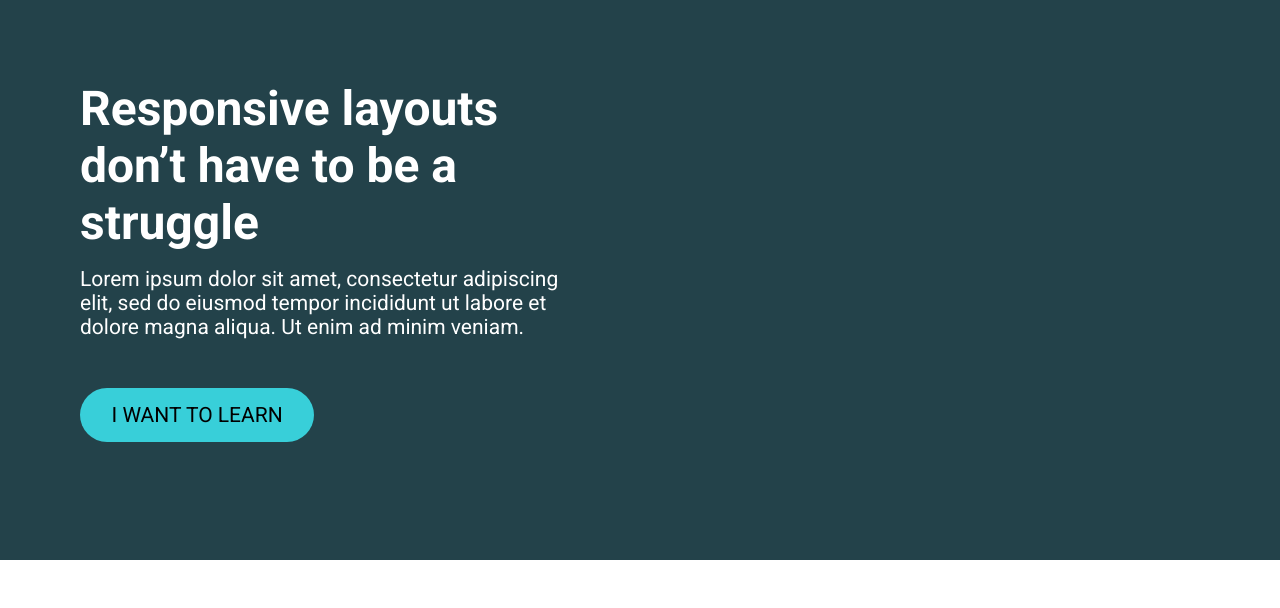
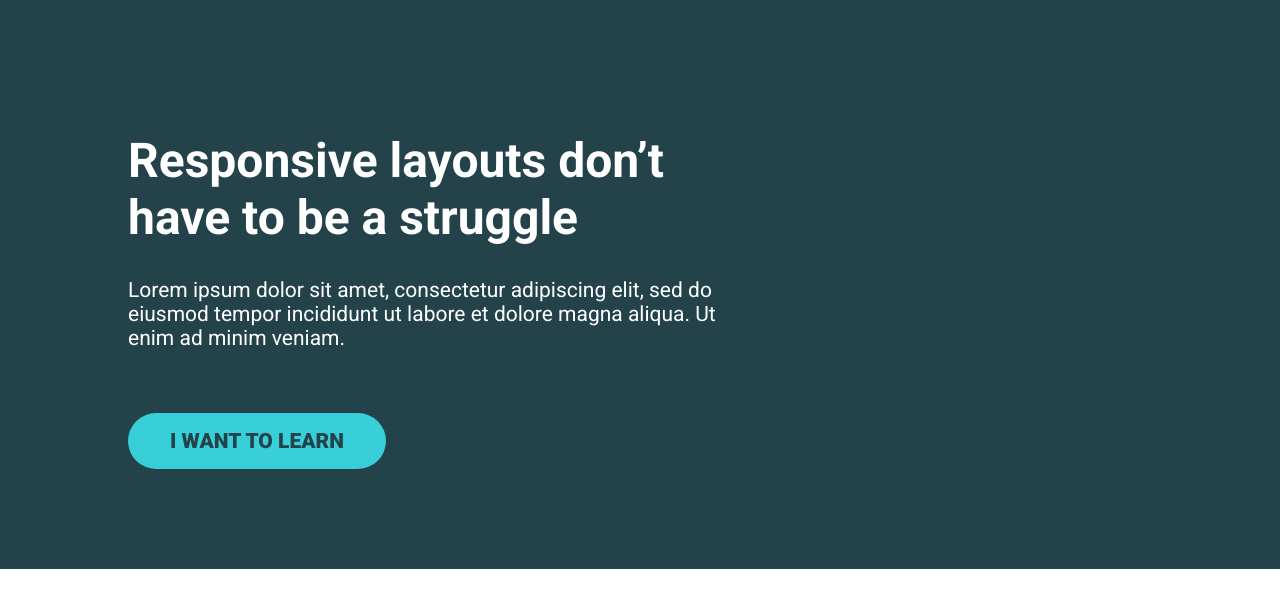
Before and after one commit to FearStreet18/conquering_responsive_layouts, a plain HTML site: page Challenge 03/index.html in a window 1280 px wide. Drawn offline with Linux system fonts and the light colour scheme.

Commit message:
Challenge 03 solution improvised

```diff
--- a/Challenge 03/index.html
+++ b/Challenge 03/index.html
@@ -13,11 +13,13 @@
     <body>
         <div class="page-wrapper">
             <div class="container">
-                <h1 class="heading">Responsive layouts don’t have to be a struggle</h1>
-                <p class="description">Lorem ipsum dolor sit amet, consectetur adipiscing elit, sed do eiusmod
-                    tempor incididunt ut labore et dolore magna aliqua. Ut enim ad minim
-                    veniam.</p>
-                <a href="" class="btn" target="_blank">I WANT TO LEARN</a>
+                <div class="hero__text">
+                    <h1 class="heading">Responsive layouts don’t have to be a struggle</h1>
+                    <p class="description">Lorem ipsum dolor sit amet, consectetur adipiscing elit, sed do eiusmod
+                        tempor incididunt ut labore et dolore magna aliqua. Ut enim ad minim
+                        veniam.</p>
+                    <a href="#" class="btn" target="_blank">I WANT TO LEARN</a>
+                </div>
             </div>
         </div>
 
--- a/Challenge 03/styles.css
+++ b/Challenge 03/styles.css
@@ -8,44 +8,61 @@
 *,
 *::after,
 *::before{
-    padding: 0;
-    margin: 0;
+
     box-sizing: border-box;
 }
+
 
 html{
     font-family: 'Roboto', sans-serif;
     color: white;
 }
 
+body{
+    margin: 0;
+    font-size: 1.3125rem;
+}
+
 .page-wrapper{
     width: 100%;
-    height: 70vh;
+    padding: 100px 0;
     background-color: var(--primary-color);
 }
 
 .container{
-    width: 50%;
-    padding: 5em;
+    width: 80%;
+    max-width: 1100px;
+    margin: 0 auto;
+}
+
+.hero__text{
+    width: 60%;
 }
 
 .heading{
     font-size: 3rem;
-    margin-bottom: 1rem;
+
 }
 
-.description{
-    font-size: 1.3125rem;
-    margin-bottom: 4rem;
+.page-wrapper p{
+    margin-bottom: 3em;
 }
 
 .btn{
+    display: inline-block;
     text-decoration: none;
-    font-size: 1.3125rem;
-    color: black;
+    color: var(--primary-color);
+    font-weight: 900;
     background-color: var(--btn-color);
-    padding: 0.7em 1.5em;
-    border-radius: 50px;
+    padding: .75em 2em ;
+    border-radius: 100px;
+
+}
+
+.btn:hover,
+.btn:focus{
+
+    opacity: 70%;
 
 }
 
```
